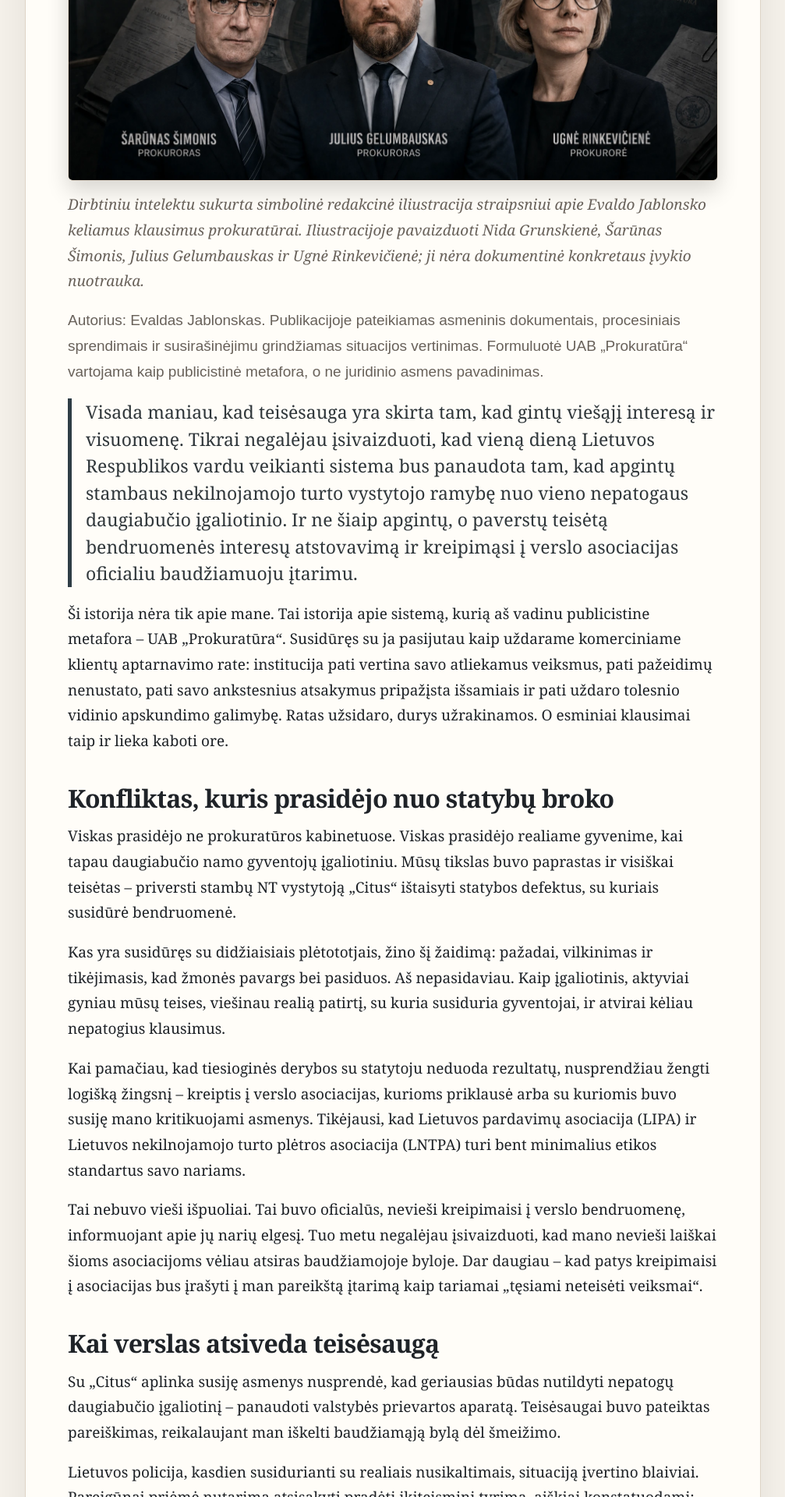
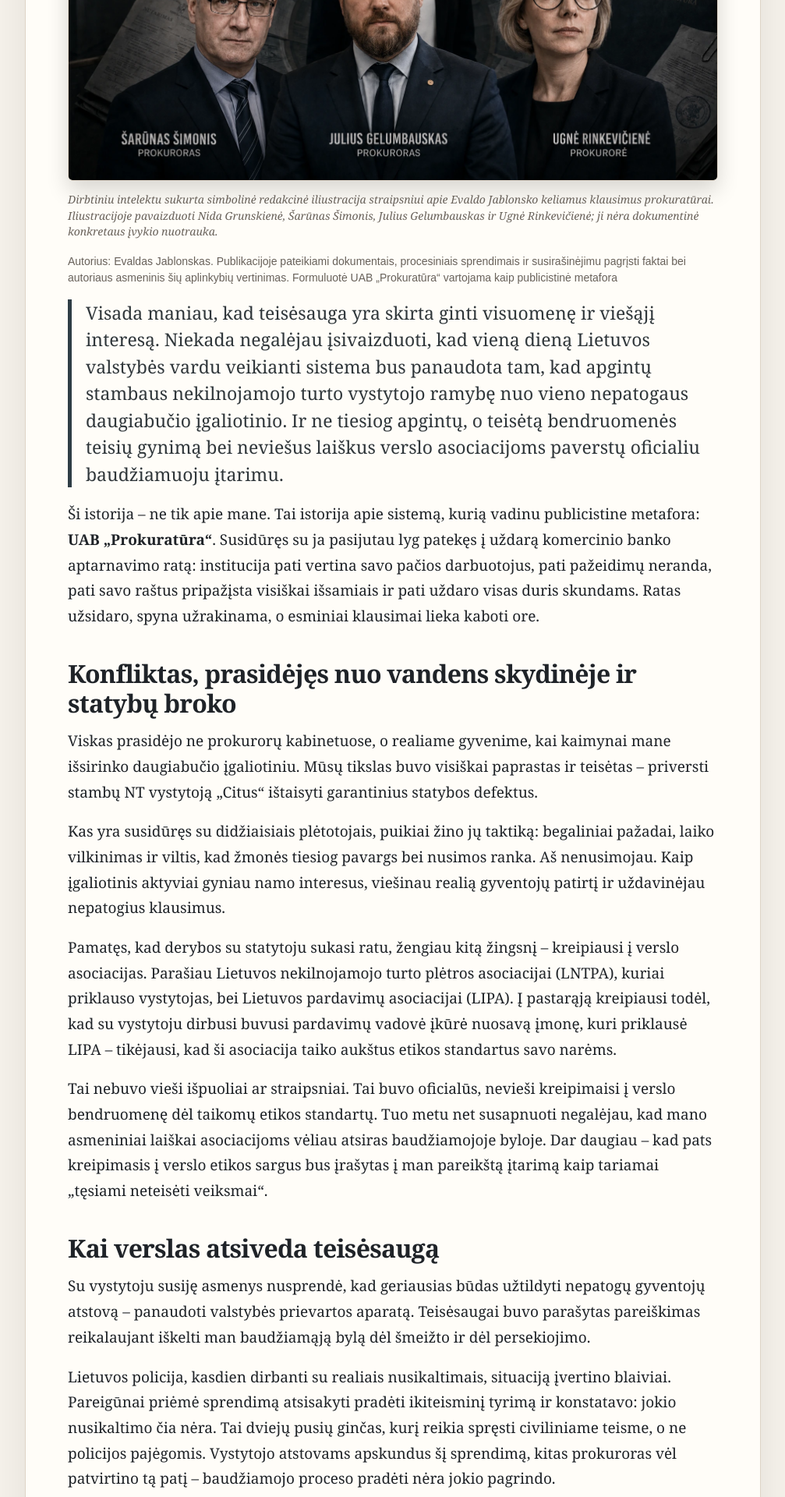
Before and after one commit to evkanas/evkanas.github.io, a Jekyll site: the page built from daugiabucio-igaliotinio-uzrasai/prokuratura/uab-prokuratura-bendruomenes-gynimas.md, in a window 1280 px wide. Shown: the part 501-2421 px from the top of the page at 78% size, without its empty margins (136-1143 px from the left). Built offline with Jekyll 4.4.1, drawn with Linux system fonts in a browser that asks for light colours; comment, search, counter and statistics services are not loaded; some of the changed text lies outside the part shown.

Commit message:
Revise and expand prosecutor conflict article with improved content, styling, and structure

```diff
--- a/daugiabucio-igaliotinio-uzrasai/prokuratura/uab-prokuratura-bendruomenes-gynimas.md
+++ b/daugiabucio-igaliotinio-uzrasai/prokuratura/uab-prokuratura-bendruomenes-gynimas.md
@@ -70,10 +70,20 @@ body { background: #f5f1ea !important; margin: 0 !important; overflow-x: hidden
 .prokuratura-article p { margin: 0 0 18px; }
 .prokuratura-lead { color: #30373b; border-left: 5px solid var(--accent); padding-left: 18px; margin-bottom: 26px; font-size: 23px !important; line-height: 1.5; }
 .prokuratura-date, .prokuratura-source { font-size: 0.95em; }
+
+.prokuratura-source {
+  font-size: 14px !important;
+  line-height: 1.45 !important;
+}
+
 .prokuratura-date { margin: -4px 0 22px; }
 .prokuratura-hero { margin: 30px 0 14px; }
 .prokuratura-hero img { display: block; width: 100%; height: auto; border: 1px solid var(--line); border-radius: 6px; box-shadow: 0 12px 28px rgba(0, 0, 0, 0.16); }
-.prokuratura-caption { color: var(--muted); font-style: italic; }
+.prokuratura-caption {   color: var(--muted);
+  font-size: 14px !important;
+  font-style: italic;
+  line-height: 1.45 !important;}
+
 .prokuratura-article ul, .prokuratura-article ol { margin: 0 0 24px 24px; padding: 0; }
 .prokuratura-article li { margin: 8px 0; }
 .prokuratura-status { background: var(--soft); border-left: 5px solid var(--accent); padding: 18px 20px; margin: 24px 0; }
@@ -100,69 +110,92 @@ body { background: #f5f1ea !important; margin: 0 !important; overflow-x: hidden
 
 <p class="prokuratura-caption">Dirbtiniu intelektu sukurta simbolinė redakcinė iliustracija straipsniui apie Evaldo Jablonsko keliamus klausimus prokuratūrai. Iliustracijoje pavaizduoti Nida Grunskienė, Šarūnas Šimonis, Julius Gelumbauskas ir Ugnė Rinkevičienė; ji nėra dokumentinė konkretaus įvykio nuotrauka.</p>
 
-<p class="prokuratura-source">Autorius: Evaldas Jablonskas. Publikacijoje pateikiamas asmeninis dokumentais, procesiniais sprendimais ir susirašinėjimu grindžiamas situacijos vertinimas. Formuluotė UAB „Prokuratūra“ vartojama kaip publicistinė metafora, o ne juridinio asmens pavadinimas.</p>
-<p class="prokuratura-lead">Visada maniau, kad teisėsauga yra skirta tam, kad gintų viešąjį interesą ir visuomenę. Tikrai negalėjau įsivaizduoti, kad vieną dieną Lietuvos Respublikos vardu veikianti sistema bus panaudota tam, kad apgintų stambaus nekilnojamojo turto vystytojo ramybę nuo vieno nepatogaus daugiabučio įgaliotinio. Ir ne šiaip apgintų, o paverstų teisėtą bendruomenės interesų atstovavimą ir kreipimąsi į verslo asociacijas oficialiu baudžiamuoju įtarimu.</p>
+<p class="prokuratura-source">Autorius: Evaldas Jablonskas. Publikacijoje pateikiami dokumentais, procesiniais sprendimais ir susirašinėjimu pagrįsti faktai bei autoriaus asmeninis šių aplinkybių vertinimas. Formuluotė UAB „Prokuratūra“ vartojama kaip publicistinė metafora</p>
 
-Ši istorija nėra tik apie mane. Tai istorija apie sistemą, kurią aš vadinu publicistine metafora – UAB „Prokuratūra“. Susidūręs su ja pasijutau kaip uždarame komerciniame klientų aptarnavimo rate: institucija pati vertina savo atliekamus veiksmus, pati pažeidimų nenustato, pati savo ankstesnius atsakymus pripažįsta išsamiais ir pati uždaro tolesnio vidinio apskundimo galimybę. Ratas užsidaro, durys užrakinamos. O esminiai klausimai taip ir lieka kaboti ore.
+<p class="prokuratura-lead">Visada maniau, kad teisėsauga yra skirta ginti visuomenę ir viešąjį interesą. Niekada negalėjau įsivaizduoti, kad vieną dieną Lietuvos valstybės vardu veikianti sistema bus panaudota tam, kad apgintų stambaus nekilnojamojo turto vystytojo ramybę nuo vieno nepatogaus daugiabučio įgaliotinio. Ir ne tiesiog apgintų, o teisėtą bendruomenės teisių gynimą bei neviešus laiškus verslo asociacijoms paverstų oficialiu baudžiamuoju įtarimu.</p>
 
-## Konfliktas, kuris prasidėjo nuo statybų broko
+Ši istorija – ne tik apie mane. Tai istorija apie sistemą, kurią vadinu publicistine metafora: **UAB „Prokuratūra“**. Susidūręs su ja pasijutau lyg patekęs į uždarą komercinio banko aptarnavimo ratą: institucija pati vertina savo pačios darbuotojus, pati pažeidimų neranda, pati savo raštus pripažįsta visiškai išsamiais ir pati uždaro visas duris skundams. Ratas užsidaro, spyna užrakinama, o esminiai klausimai lieka kaboti ore.
 
-Viskas prasidėjo ne prokuratūros kabinetuose. Viskas prasidėjo realiame gyvenime, kai tapau daugiabučio namo gyventojų įgaliotiniu. Mūsų tikslas buvo paprastas ir visiškai teisėtas – priversti stambų NT vystytoją „Citus“ ištaisyti statybos defektus, su kuriais susidūrė bendruomenė.
+## Konfliktas, prasidėjęs nuo vandens skydinėje ir statybų broko
 
-Kas yra susidūręs su didžiaisiais plėtototjais, žino šį žaidimą: pažadai, vilkinimas ir tikėjimasis, kad žmonės pavargs bei pasiduos. Aš nepasidaviau. Kaip įgaliotinis, aktyviai gyniau mūsų teises, viešinau realią patirtį, su kuria susiduria gyventojai, ir atvirai kėliau nepatogius klausimus.
+Viskas prasidėjo ne prokurorų kabinetuose, o realiame gyvenime, kai kaimynai mane išsirinko daugiabučio įgaliotiniu. Mūsų tikslas buvo visiškai paprastas ir teisėtas – priversti stambų NT vystytoją „Citus“ ištaisyti garantinius statybos defektus.
 
-Kai pamačiau, kad tiesioginės derybos su statytoju neduoda rezultatų, nusprendžiau žengti logišką žingsnį – kreiptis į verslo asociacijas, kurioms priklausė arba su kuriomis buvo susiję mano kritikuojami asmenys. Tikėjausi, kad Lietuvos pardavimų asociacija (LIPA) ir Lietuvos nekilnojamojo turto plėtros asociacija (LNTPA) turi bent minimalius etikos standartus savo nariams.
+Kas yra susidūręs su didžiaisiais plėtotojais, puikiai žino jų taktiką: begaliniai pažadai, laiko vilkinimas ir viltis, kad žmonės tiesiog pavargs bei nusimos ranka. Aš nenusimojau. Kaip įgaliotinis aktyviai gyniau namo interesus, viešinau realią gyventojų patirtį ir uždavinėjau nepatogius klausimus.
 
-Tai nebuvo vieši išpuoliai. Tai buvo oficialūs, nevieši kreipimaisi į verslo bendruomenę, informuojant apie jų narių elgesį. Tuo metu negalėjau įsivaizduoti, kad mano nevieši laiškai šioms asociacijoms vėliau atsiras baudžiamojoje byloje. Dar daugiau – kad patys kreipimaisi į asociacijas bus įrašyti į man pareikštą įtarimą kaip tariamai „tęsiami neteisėti veiksmai“.
+Pamatęs, kad derybos su statytoju sukasi ratu, žengiau kitą žingsnį – kreipiausi į verslo asociacijas. Parašiau Lietuvos nekilnojamojo turto plėtros asociacijai (LNTPA), kuriai priklauso vystytojas, bei Lietuvos pardavimų asociacijai (LIPA). Į pastarąją kreipiausi todėl, kad su vystytoju dirbusi buvusi pardavimų vadovė įkūrė nuosavą įmonę, kuri priklausė LIPA – tikėjausi, kad ši asociacija taiko aukštus etikos standartus savo narėms.
+
+Tai nebuvo vieši išpuoliai ar straipsniai. Tai buvo oficialūs, nevieši kreipimaisi į verslo bendruomenę dėl taikomų etikos standartų. Tuo metu net susapnuoti negalėjau, kad mano asmeniniai laiškai asociacijoms vėliau atsiras baudžiamojoje byloje. Dar daugiau – kad pats kreipimasis į verslo etikos sargus bus įrašytas į man pareikštą įtarimą kaip tariamai „tęsiami neteisėti veiksmai“.
 
 ## Kai verslas atsiveda teisėsaugą
 
-Su „Citus“ aplinka susiję asmenys nusprendė, kad geriausias būdas nutildyti nepatogų daugiabučio įgaliotinį – panaudoti valstybės prievartos aparatą. Teisėsaugai buvo pateiktas pareiškimas, reikalaujant man iškelti baudžiamąją bylą dėl šmeižimo.
+Su vystytoju susiję asmenys nusprendė, kad geriausias būdas užtildyti nepatogų gyventojų atstovą – panaudoti valstybės prievartos aparatą. Teisėsaugai buvo parašytas pareiškimas reikalaujant iškelti man baudžiamąją bylą dėl šmeižto ir dėl persekiojimo.
 
-Lietuvos policija, kasdien susidurianti su realiais nusikaltimais, situaciją įvertino blaiviai. Pareigūnai priėmė nutarimą atsisakyti pradėti ikiteisminį tyrimą, aiškiai konstatuodami: čia nėra jokio baudžiamojo nusikaltimo. Tai yra dviejų pusių konfliktas, kurį reikia spręsti civiline tvarka, o ne policijos pajėgomis. Statytojo aplinkai apskundus šį sprendimą, kitas prokuroras vėl patvirtino tą patį – baudžiamojo proceso pradėti nereikia.
+Lietuvos policija, kasdien dirbanti su realiais nusikaltimais, situaciją įvertino blaiviai. Pareigūnai priėmė sprendimą atsisakyti pradėti ikiteisminį tyrimą ir konstatavo: jokio nusikaltimo čia nėra. Tai dviejų pusių ginčas, kurį reikia spręsti civiliniame teisme, o ne policijos pajėgomis. Vystytojo atstovams apskundus šį sprendimą, kitas prokuroras vėl patvirtino tą patį – baudžiamojo proceso pradėti nėra jokio pagrindo.
 
-Atrodė, kad teisinėje valstybėje taškas padėtas. Du nepriklausomi filtrai pasakė, kad bendruomenės problemų viešinimas nėra nusikaltimas. Tačiau tada į procesą įsitraukė prokuroras Šarūnas Šimonis. Jis vienasmeniškai panaikino policijos sprendimą, pradėjo tyrimą, ir aš akimirksniu tapau įtariamuoju baudžiamojoje byloje.
+Atrodė, kad teisinėje valstybėje taškas padėtas. Du nepriklausomi filtrai pasakė, kad bendruomenės problemų kėlimas nėra nusikaltimas. Tačiau tada į procesą įsitraukė prokuroras Šarūnas Šimonis. Jis vienasmeniškai panaikino policijos sprendimą, atvėrė tyrimą ir aš žaibiškai tapau įtariamuoju baudžiamojoje byloje.
 
 ## Didysis įtarimo absurdas
 
-Šimonio vadovaujamame tyrime man pareikštas įtarimas atvėrė tikrąjį sistemos absurdą. Tyrėjos pasirašytame dokumente buvo sujungta viskas: mano vieši atsiliepimai apie vystytoją, komentarai internete ir... tie patys nevieši laiškai verslo asociacijoms.
+Š. Šimonio vadovaujamame tyrime man pareikštas įtarimas atvėrė tikrąjį sistemos absurdą. Tyrėjos pasirašytame dokumente buvo sumesta viskas: mano vieši atsiliepimai apie vystytoją, komentarai internete ir... tie patys nevieši laiškai verslo asociacijoms.
 
-Formuluotė stulbinanti: įtarime juodu ant balto įrašyta, kad aš, „tęsdamas savo neteisėtus veiksmus“, kreipiausi į LIPA ir LNTPA. Pagalvokite apie tai: bendruomenės įgaliotinio laiškas verslo asociacijai dėl jos nario veiksmų valstybės institucijos buvo traktuojamas kaip nusikalstamo elgesio seka.
+Formuluotė tiesiog atima žadą: įtarime juodu ant balto įrašyta, kad aš, „tęsdamas savo neteisėtus veiksmus“, kreipiausi į LIPA ir LNTPA. Pagalvokite apie tai: piliečio laiškas verslo asociacijai dėl taikomų etikos standartų valstybės institucijos buvo oficialiai pripažintas nusikalstama veika.
 
-Čia iškyla esminis klausimas: kaip šie nevieši kreipimaisi apskritai atsidūrė baudžiamojoje byloje? Kas juos perdavė teisėsaugai? Ar pačios asociacijos atidavė mano laiškus, ar jie atkeliavo per vystytojo aplinką? Šių laiškų kilmės ir teisėtumo prokuroras Šimonis net nebandė tikrinti. Dėl šio galimo duomenų atskleidimo šiuo metu esu pateikęs skundus Valstybinei duomenų apsaugos inspekcijai, nes neviešas piliečio susirašinėjimas negali tiesiog paslaptingai virsti baudžiamojo persekiojimo įrankiu.
+Čia iškyla esminis klausimas: kaip šie nevieši laiškai apskritai atsidūrė baudžiamojoje byloje? Kas juos atidavė pareigūnams? Ar pačios asociacijos perdavė susirašinėjimą, ar jie atkeliavo per vystytojo atstovus? Šių laiškų kilmės prokuroras Šimonis net nebandė aiškintis. Dėl šio galimo duomenų atskleidimo pateikiau skundus Valstybinei duomenų apsaugos inspekcijai, nes asmeninis susirašinėjimas negali tiesiog stebuklingai virsti baudžiamojo persekiojimo įrankiu.
 
-Po kelių mėnesių tas pats prokuroras Šimonis bylą nutraukė. Nutraukimo motyvas paprastas – mano veiksmai nesiekė baudžiamajai atsakomybei būtino pavojingumo, o vystytojo aplinka savo teises gali ginti civiline tvarka. Tai, ką policija suprato per kelias dienas, prokuratūrai užtruko mėnesius. Bet esminis klausimas liko: jeigu situacija nebuvo pavojinga, kodėl reikėjo žmogui suteikti įtariamojo statusą, purtyti per apklausas ir priversti samdytis advokatus? Ar tikrasis šio proceso tikslas nebuvo tiesiog atgrasyti mane nuo tolesnės statybų broko kritikos?
+Galiausiai tas pats prokuroras Š. Šimonis bylą nutraukė. Motyvas iš esmės paprastas – pagrindo šį konfliktą spręsti baudžiamąja tvarka nebuvo, o vystytojo atstovams palikta galimybė savo teises ginti civiline tvarka. Policijai tam suprasti pakako kelių dienų. Šimoniui – dar trijų mano apklausų. Gal tikėtasi, kad kažkur susipainiosiu, pasakysiu ne tą žodį ir pagaliau atsiras už ko užsikabinti? Bet nieko neatsirado. Ir tada lieka labai paprastas klausimas: kam apskritai reikėjo žmogų paversti įtariamuoju, tris kartus tampyti į apklausas ir priversti patirti nemažų išlaidų advokatams? Ar tikrasis tikslas nebuvo tiesiog pakišti po presu ir priversti nutilti apie statybų broką?
 
 ## UAB „Prokuratūra“ – uždaras atsakymų ratas
 
 Nusprendęs išsiaiškinti, kodėl su manimi buvo taip pasielgta, kreipiausi į Generalinę prokuratūrą. Tikėjausi realaus tyrimo, o patekau į klasikinį biurokratinį karuselės žaidimą.
 
-Pirmiausia, Vilniaus apylinkės prokuratūros vyriausiasis prokuroras Julius Gelumbauskas man atsakė, kad prokuroras turi „procesinį savarankiškumą“, o policija esą nebuvo tinkamai įvertinusi vieno iš garso įrašų. Tačiau jis nesugebėjo įvardyti, kokie konkretūs nauji faktai staiga pateisino mano pavertimą įtariamuoju ir kodėl laiškai asociacijoms tapo nusikaltimo dalimi.
+Pirmiausia, Vilniaus apylinkės prokuratūros vyriausiasis prokuroras Julius Gelumbauskas man atsakė, kad prokuroras turi „procesinį savarankiškumą“, o policija esą nebuvo tinkamai įvertinusi vieno garso įrašo. Tačiau jis nesugebėjo įvardyti, kokie konkrečiai nauji faktai staiga pateisino mano pavertimą įtariamuoju ir kodėl laiškai asociacijoms tapo nusikaltimo dalimi.
 
-Tada paprašiau pradėti Šarūno Šimonio tarnybinį patikrinimą. Vidaus tyrimų skyriaus vyriausioji prokurorė Ugnė Rinkevičienė atsisakė tai padaryti. Jos argumentas mane pribloškė: tarnybinio patikrinimo metu negalima vertinti prokuroro procesinių sprendimų pagrįstumo. Iškart kyla logiškas paradoksas: jei negalima vertinti sprendimų pagrįstumo, kaip institucija gali užtikrintai konstatuoti, kad prokuroras veikė tinkamai ir nepadarė jokio pažeidimo?
+Tada paprašiau pradėti Šarūno Šimonio tarnybinį patikrinimą. Vidaus tyrimų skyriaus vyriausioji prokurorė Ugnė Rinkevičienė atsisakė tai padaryti. Jos argumentas mane pribloškė: tarnybinio patikrinimo metu negalima vertinti prokuroro sprendimų pagrįstumo. Iškart kyla logiškas klausimas: jei negalima vertinti sprendimų pagrįstumo, kaip institucija gali užtikrintai konstatuoti, kad prokuroras elgėsi teisėtai ir nepadarė jokio pažeidimo?
 
-Paskutinė viltis buvo skundas pačiai generalinei prokurorei Nidai Grunskienei. Sulaukiau galutinio, jos pačios pasirašyto rašto. Ir čia užsidarė ratas. Rašte buvo tiesiog konstatuota, kad ankstesni Vidaus tyrimų skyriaus atsakymai yra išsamūs, o jų argumentai – nebekartojami. Grunskienė pripažino faktą: Šimoniui buvo pavesta tik patikrinti policijos nutarimą, o sprendimą pradėti tyrimą jis priėmė pats. Ji taip pat patvirtino, kad atlikus veiksmus nusikalstamos veikos požymiai nepasitvirtino.
+Paskutinė viltis buvo skundas pačiai generalinei prokurorei Nidai Grunskienei. Sulaukiau galutinio, jos pačios pasirašyto rašto. Ir čia ratas užsidarė. Rašte tiesiog konstatuota, kad ankstesni atsakymai išsamūs, o argumentai – nebekartojami. N. Grunskienė pripažino faktą: Šimoniui buvo pavesta tik patikrinti policijos nutarimą, o sprendimą pradėti tyrimą jis priėmė pats. Ji taip pat patvirtino, kad atlikus tyrimą jokio nusikaltimo nerasta.
 
 Ir viskas. Skundas atmestas. Atsakymas – neskundžiamas. Sistema pati patikrino savo darbuotoją, pati nerado jokių klaidų ir pati oficialiai pareiškė, kad daugiau šiuo klausimu su manimi nesikalbės.
 
 ## Kai visos durys užsidaro
 
-Bandydamas rasti teisybę už šio uždaro rato ribų, kreipiausi į Seimo kontrolierių įstaigą. Prašiau įvertinti ne pačius prokuroro sprendimus, o akivaizdų prokuratūros biurokratizmą – tai, kad institucija tiesiog kopijuoja savo pačios atsakymus ir ignoruoja esminius piliečio klausimus.
+Bandydamas rasti teisybę už šio uždaro rato ribų, kreipiausi į Seimo kontrolierių įstaigą. Prašiau įvertinti ne pačius prokuroro sprendimus, o akivaizdų prokuratūros biurokratizmą – tai, kad institucija tiesiog kopijuoja savo atsakymus ir ignoruoja esminius piliečio klausimus.
 
-Tačiau Seimo kontrolierė atsisakė skundą nagrinėti. Paaiškinimas standartinis – prokuratūros veiklos kontrolė nepatenka į jų kompetencijos ribas, o pati Generalinė prokuratūra, kontrolierės vertinimu, jau pateikė išsamų atsakymą. Ratas tapo visiškai nepramušamas. Išorinė institucija atsisako vertinti dėl kompetencijos stokos, bet kartu aklai pasitiki pačios prokuratūros žodžiu, kad viskas buvo atlikta puikiai. Kaip vienintelį kelią man nurodė teismą.
+Tačiau Seimo kontrolierė atsisakė skundą nagrinėti. Paaiškinimas standartinis – prokuratūros veiklos kontrolė nepatenka į jų kompetencijos ribas, o pati Generalinė prokuratūra, kontrolierės vertinimu, jau pateikė išsamų atsakymą. Bet jei Seimo kontrolierė pati prokuratūros veiksmų nevertino, kaip ji galėjo nustatyti, kad Generalinė prokuratūra jau pateikė išsamų atsakymą? Ratas tapo visiškai nepramušamas. Išorinė institucija atsisako vertinti dėl kompetencijos stokos, bet aklai pasitiki pačios prokuratūros žodžiu, kad viskas atlikta puikiai.
+
+## Nuo savivaldybės iki prokuratūros: tas pats absurdiškas modelis
+
+Šį mechanizmą jau aprašiau straipsnyje „Pilietinio aktyvumo kaina Vilniuje: kaip Valdas Benkunskas ir Adomas Bužinskas naikina nepatogius įgaliotinius“ – kaip Vilniaus miesto savivaldybė, man einant daugiabučio įgaliotinio pareigas, užvertė absurdiškais reikalavimais ir pradėjo grasinti tūkstantinėmis baudomis. Prie grasinimų baudomis vairo stojo dar vienas konservatorius – Dalius Krinickas. Rinkėjai mandato į Seimą jam nedavė, tačiau vieta Vilniaus savivaldybės Energetikos skyriaus vedėjo kėdėje atsirado.
+
+O dabar pažiūrėkime, kas vyksta kitoje pusėje.
+
+Namui galioja garantija. „Citus“ privalo sutvarkyti bėgantį vandenį, statybos broką ir kitus garantinius defektus. Gyventojai viską fiksuoja, rašo, reikalauja, primena. Bet „Citus“ dėl to niekas tūkstantinėmis baudomis nemojuoja.
+
+Užtat man – prašom.
+
+Nauji reikalavimai, nauji terminai, nauji grasinimai baudomis. Ir visa tai žmogui, kuris daro vieną dalyką – reikalauja, kad vystytojas pagaliau sutvarkytų tai, ką privalo sutvarkyti.
+
+Tai kas čia iš tikrųjų negerai?
+
+Tas, kas paliko broką ir jo netvarko?
+
+Ar tas, kas garsiai reikalauja jį sutvarkyti?
+
+**Kodėl prieš eilinį žmogų valstybės ir savivaldybės aparatas suveikia taip greitai, o kai reikia prispausti stambų NT vystytoją – staiga atsiranda begalė tylos, laukimo ir bejėgiškumo?**
+
+Neturiu įrodymų, kad savivaldybė ir prokuratūra veiktų pagal vieną suderintą scenarijų, ir tokios versijos nekeliu. Bet rezultatas abiem atvejais labai panašus: vos tik pradedi reikalauti, kad verslas ištaisytų savo broką ir prisiimtų atsakomybę, valstybės aparatas kažkodėl atsisuka ne prieš verslą, o prieš tave.
 
 ## Vieši klausimai prokurorui Šarūnui Šimoniui:
 
 1. Kokie konkretūs duomenys pateisino policijos atsisakymo panaikinimą, kurių prieš tai nematė nei policijos tyrėjai, nei prokuroras Tomas Danyla?
 2. Kodėl procesas buvo išplėtotas iki oficialių įtarimų, jei vėliau pats pripažinote, kad situacija nesiekia baudžiamajam procesui būtino pavojingumo?
-3. Kodėl mano nevieši laiškai verslo asociacijoms, ginant daugiabučio interesus, įtarime buvo įvardyti kaip „tęsiami neteisėti veiksmai“?
+3. Kodėl mano nevieši laiškai verslo asociacijoms, ginant daugiabučio interesus ir keliant etikos klausimus, įtarime buvo įvardyti kaip „tęsiami neteisėti veiksmai“?
 4. Ar tikrinote, kaip šis neviešas susirašinėjimas pateko į bylos medžiagą, ir ar vertinote riziką, kad baudžiamasis procesas gali būti naudojamas kaip stambaus verslo spaudimo įrankis?
 
 ## Vieši klausimai generalinei prokurorei Nidai Grunskienei:
 
 1. Kaip galima konstatuoti, kad prokuroras nepadarė pažeidimo, jei Jūsų vadovaujamas Vidaus tyrimų skyrius teigia, kad prokuroro sprendimų pagrįstumo tarnybine tvarka vertinti negalima?
 2. Koks nepriklausomas mechanizmas valstybėje gali įvertinti prokuroro veiksmų proporcingumą, kai pati prokuratūra uždaro duris bet kokiam vidiniam tyrimui?
-3. Ar laikote normalia praktiką, kai piliečio kreipimasis į verslo asociacijas dėl statybų broko tampa pagrindu baudžiamajam įtarimui formuluoti?
+3. Ar laikote normalia praktiką, kai piliečio kreipimasis į verslo asociacijas dėl etikos ir statybų broko tampa pagrindu baudžiamajam įtarimui formuluoti?
 4. Ar matote riziką, kad nepagrįstas baudžiamojo proceso eskalavimas privačiuose komerciniuose konfliktuose veikia kaip atgrasymo ir kritikos slopinimo priemonė prieš aktyvius bendruomenių atstovus?
 
 <p class="prokuratura-status"><strong>Vieta Prokuratūros ir minimų prokurorų pozicijai:</strong> šie klausimai dar bus oficialiai išsiųsti Generalinei prokuratūrai, generalinei prokurorei Nidai Grunskienei ir prokurorui Šarūnui Šimoniui. Gavus atsakymus, ši publikacija bus papildyta jų pozicija. Jeigu atsakymas iki nustatyto termino nebus gautas, ši vieta bus papildyta atitinkama informacija.</p>
```
